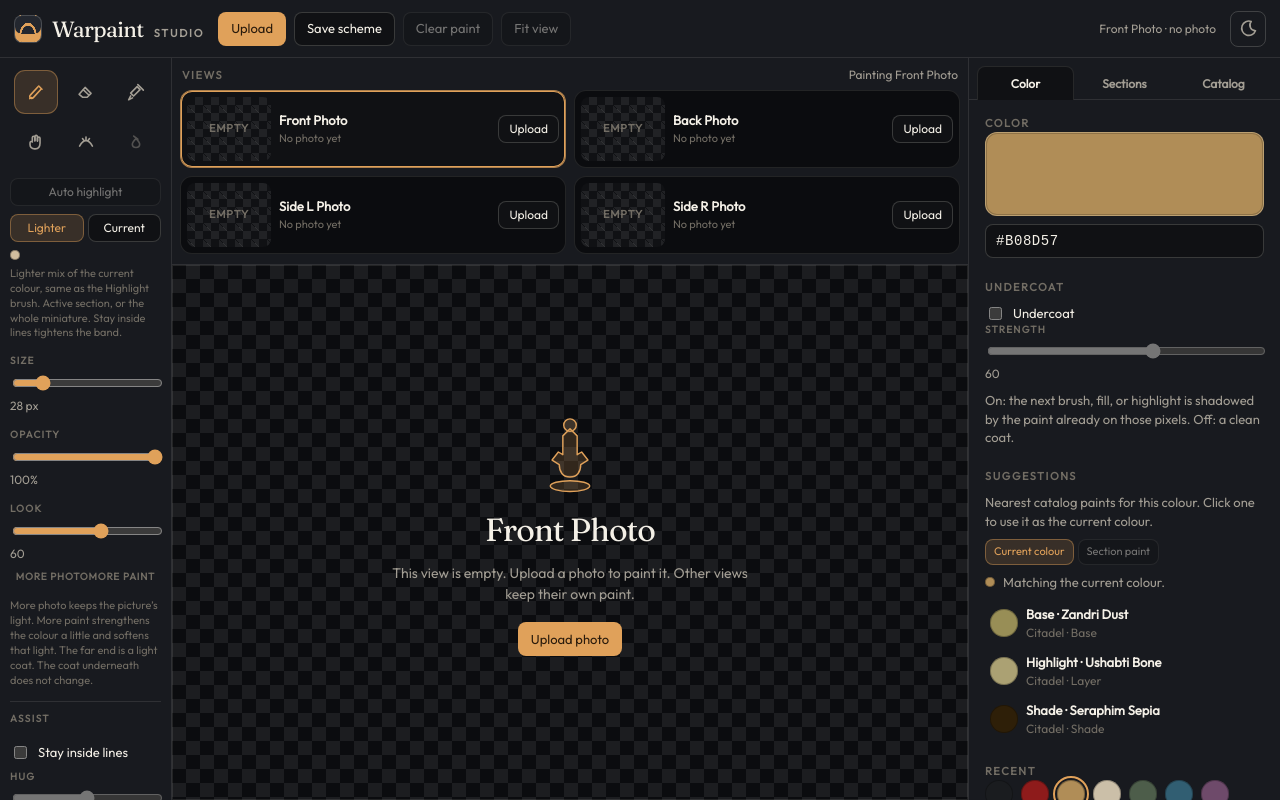
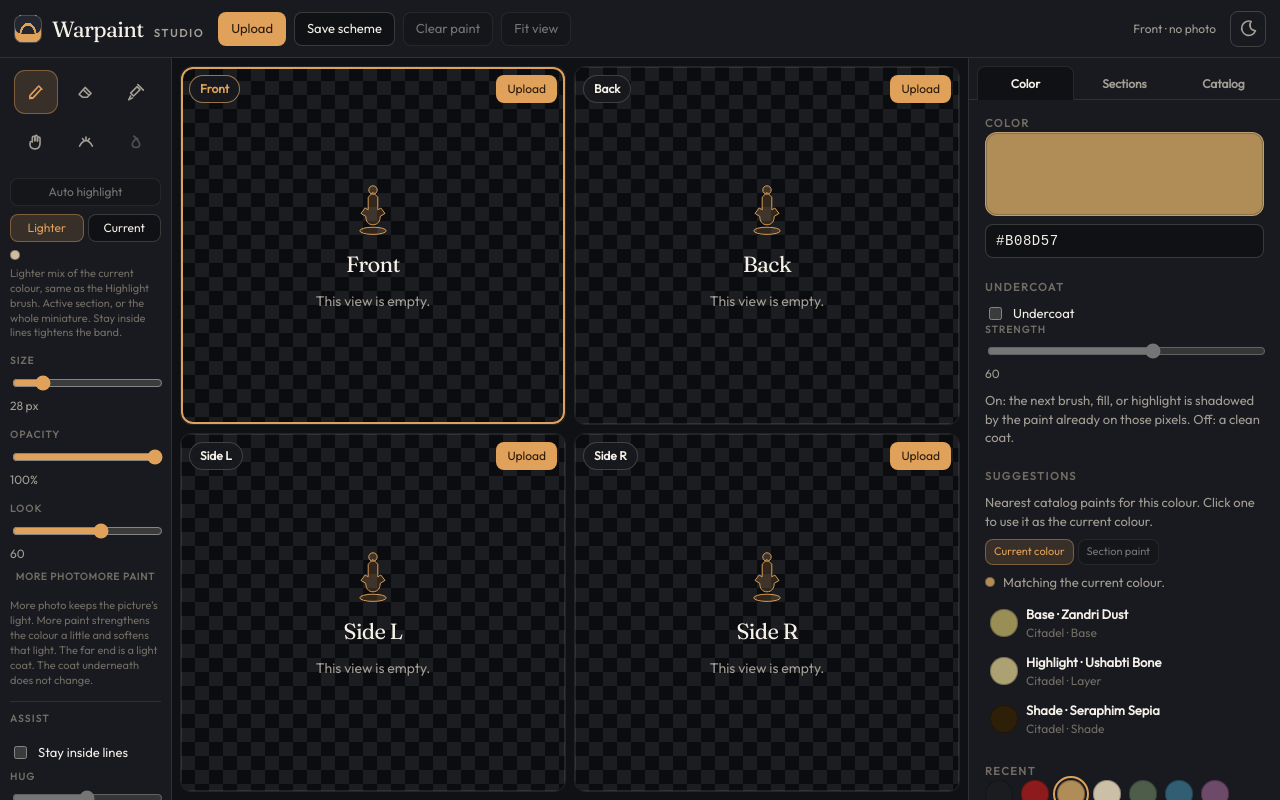
Before and after one commit to William-M-Cloutier/warpaint-studio, a React (Vite) app: page / in a window 1280 px wide. Built offline with nearby package versions, Linux system fonts and the light colour scheme.

Commit message:
Make the canvas a 2×2 of views and drop the thumbnail strip.
Click a cell to focus it. Zoom enlarges that view to fill the work area. Each cell keeps its own paint, sections, and ridge edits.

Co-authored-by: William Cloutier <William-M-Cloutier@users.noreply.github.com>

```diff
--- a/src/App.tsx
+++ b/src/App.tsx
@@ -6,7 +6,6 @@ import { Dialog } from './components/Dialog'
 import { SectionPanel } from './components/SectionPanel'
 import { TopBar } from './components/TopBar'
 import { ToolStrip } from './components/ToolStrip'
-import { ViewSlots } from './components/ViewSlots'
 import { useSchemes } from './hooks/useSchemes'
 import { useTheme } from './hooks/useTheme'
 import { backdropCssColor } from './lib/backdrop'
@@ -89,6 +88,7 @@ export function App() {
   const [palette, setPalette] = useState<SchemeColor[]>([])
   const [views, setViews] = useState(createViews)
   const [activeView, setActiveView] = useState<ViewSlotId>('front')
+  const [expanded, setExpanded] = useState(false)
   const [paintSerial, setPaintSerial] = useState(0)
   const [spaceHeld, setSpaceHeld] = useState(false)
   const [dragging, setDragging] = useState(false)
@@ -124,6 +124,8 @@ export function App() {
   const nameRef = useRef<HTMLInputElement>(null)
   const viewsRef = useRef(views)
   const activeViewRef = useRef(activeView)
+  const expandedRef = useRef(expanded)
+  const expandStamp = useRef(0)
   const loadTargetRef = useRef<ViewSlotId>('front')
   const dialogRef = useRef(dialog)
   const cutoutTimer = useRef(0)
@@ -131,6 +133,7 @@ export function App() {
   const stageBinders = useRef<Record<ViewSlotId, (handle: StageHandle | null) => void> | null>(null)
   viewsRef.current = views
   activeViewRef.current = activeView
+  expandedRef.current = expanded
   dialogRef.current = dialog
   backdropImageRef.current = backdropImage
   if (!stageBinders.current) {
@@ -207,6 +210,41 @@ export function App() {
     },
     [selectView],
   )
+
+  const expandView = useCallback(() => {
+    if (!viewsRef.current[activeViewRef.current].image) return
+    expandStamp.current = performance.now()
+    setExpanded(true)
+  }, [])
+
+  const collapseView = useCallback(() => setExpanded(false), [])
+
+  const onZoomGesture = useCallback((direction: 'in' | 'out') => {
+    if (!viewsRef.current[activeViewRef.current].image) return false
+    const now = performance.now()
+    if (!expandedRef.current && direction === 'in') {
+      expandStamp.current = now
+      setExpanded(true)
+      return true
+    }
+    if (expandedRef.current && now - expandStamp.current < 320) return true
+    if (expandedRef.current && direction === 'out' && (stageRef.current?.atFrame() ?? false)) {
+      setExpanded(false)
+      return true
+    }
+    return false
+  }, [])
+
+  useEffect(() => {
+    let inner = 0
+    const outer = requestAnimationFrame(() => {
+      inner = requestAnimationFrame(() => stageRef.current?.fit())
+    })
+    return () => {
+      cancelAnimationFrame(outer)
+      if (inner) cancelAnimationFrame(inner)
+    }
+  }, [expanded])
 
   const remember = useCallback((hex: string) => {
     const next = normalizeHex(hex)
@@ -623,17 +661,15 @@ export function App() {
           onClearBackdropImage={clearBackdropImage}
         />
         <div className="stage-column">
-          <ViewSlots active={activeView} views={views} onSelect={selectView} onUpload={openPicker} />
-          <div className="view-stack">
+          <div className={expanded ? 'view-grid is-expanded' : 'view-grid'}>
             {VIEW_SLOTS.map((slot) => {
               const record = views[slot.id]
               const active = slot.id === activeView
               return (
                 <div
                   key={slot.id}
-                  className={active ? 'view-host is-active' : 'view-host'}
-                  inert={!active ? true : undefined}
-                  aria-hidden={active ? undefined : true}
+                  className={active ? 'view-cell is-active' : 'view-cell'}
+                  data-view-slot={slot.id}
                 >
                   <CanvasStage
                     ref={stageBinders.current?.[slot.id]}
@@ -669,9 +705,40 @@ export function App() {
                       updateView(slot.id, (view) => withSections(view, list, sectionId))
                     }
                     onError={flash}
-                    onBrowse={() => openPicker(slot.id)}
                     onRidges={(ridges) => updateView(slot.id, (view) => withRidges(view, ridges))}
+                    onZoomGesture={active ? onZoomGesture : undefined}
                   />
+                  <div className="view-cell-bar">
+                    <span className="view-cell-name">{slot.label}</span>
+                    <span className="view-cell-actions">
+                      {active && record.image &&
+                        (expanded ? (
+                          <button type="button" className="btn" onClick={collapseView}>
+                            All views
+                          </button>
+                        ) : (
+                          <button type="button" className="btn" onClick={expandView}>
+                            Zoom
+                          </button>
+                        ))}
+                      <button
+                        type="button"
+                        className={record.image ? 'btn' : 'btn btn-primary'}
+                        aria-label={record.image ? `Replace ${slot.label}` : `Upload ${slot.label}`}
+                        onClick={() => openPicker(slot.id)}
+                      >
+                        {record.image ? 'Replace' : 'Upload'}
+                      </button>
+                    </span>
+                  </div>
+                  {!active && (
+                    <button
+                      type="button"
+                      className="view-cell-focus"
+                      aria-label={`Focus ${slot.label}`}
+                      onClick={() => selectView(slot.id)}
+                    />
+                  )}
                 </div>
               )
             })}
--- a/src/components/CanvasStage.tsx
+++ b/src/components/CanvasStage.tsx
@@ -33,6 +33,7 @@ export type StageHandle = {
   fillSection: () => void
   autoHighlight: (pigment: HighlightPigment) => 'ok' | 'empty' | 'blocked' | 'none'
   sampleActivePigment: () => string | null
+  atFrame: () => boolean
 }
 
 type CanvasStageProps = {
@@ -60,8 +61,8 @@ type CanvasStageProps = {
   onPhoto: (photo: PhotoState) => void
   onSections: (sections: SectionInfo[], activeId: string | null) => void
   onError: (message: string) => void
-  onBrowse: () => void
   onRidges: (active: boolean) => void
+  onZoomGesture?: (direction: 'in' | 'out') => boolean
 }
 
 export const CanvasStage = forwardRef<StageHandle, CanvasStageProps>(function CanvasStage(
@@ -90,8 +91,8 @@ export const CanvasStage = forwardRef<StageHandle, CanvasStageProps>(function Ca
     onPhoto,
     onSections,
     onError,
-    onBrowse,
     onRidges,
+    onZoomGesture,
   },
   ref,
 ) {
@@ -111,6 +112,7 @@ export const CanvasStage = forwardRef<StageHandle, CanvasStageProps>(function Ca
   const onSectionsRef = useRef(onSections)
   const onErrorRef = useRef(onError)
   const onRidgesRef = useRef(onRidges)
+  const onZoomGestureRef = useRef(onZoomGesture)
   onPickRef.current = onPickColor
   onStrokeRef.current = onStroke
   onHistoryRef.current = onHistory
@@ -118,6 +120,7 @@ export const CanvasStage = forwardRef<StageHandle, CanvasStageProps>(function Ca
   onSectionsRef.current = onSections
   onErrorRef.current = onError
   onRidgesRef.current = onRidges
+  onZoomGestureRef.current = onZoomGesture
 
   const configRef = useRef({
     tool,
@@ -164,6 +167,7 @@ export const CanvasStage = forwardRef<StageHandle, CanvasStageProps>(function Ca
       sections: (sections, activeId) => onSectionsRef.current(sections, activeId),
       ridges: (active) => onRidgesRef.current(active),
       error: (message) => onErrorRef.current(message),
+      zoomGesture: (direction) => onZoomGestureRef.current?.(direction) ?? false,
     })
     surfaceRef.current = surface
     surface.configure(configRef.current)
@@ -203,6 +207,7 @@ export const CanvasStage = forwardRef<StageHandle, CanvasStageProps>(function Ca
     fillSection: () => surfaceRef.current?.fillSection(),
     autoHighlight: (pigment: HighlightPigment) => surfaceRef.current?.autoHighlight(pigment) ?? 'none',
     sampleActivePigment: () => surfaceRef.current?.sampleActivePigment() ?? null,
+    atFrame: () => surfaceRef.current?.atFrame() ?? true,
   }))
 
   const zoomLabel = `${Math.round(view.z * 100)}%`
@@ -254,10 +259,7 @@ export const CanvasStage = forwardRef<StageHandle, CanvasStageProps>(function Ca
         <div className="empty">
           <MiniSilhouette />
           <h2>{slotLabel}</h2>
-          <p>This view is empty. Upload a photo to paint it. Other views keep their own paint.</p>
-          <button type="button" className="btn btn-primary" onClick={onBrowse}>
-            Upload photo
-          </button>
+          <p>This view is empty.</p>
         </div>
       )}
 
--- a/src/components/ViewSlots.tsx
+++ /dev/null
@@ -1,62 +0,0 @@
-import { VIEW_SLOTS, viewSlotById, type ViewRecord, type ViewSlotId } from '../lib/views'
-
-type ViewSlotsProps = {
-  active: ViewSlotId
-  views: Record<ViewSlotId, ViewRecord>
-  onSelect: (id: ViewSlotId) => void
-  onUpload: (id: ViewSlotId) => void
-}
-
-export function ViewSlots({ active, views, onSelect, onUpload }: ViewSlotsProps) {
-  const activeLabel = viewSlotById(active).label
-  return (
-    <div className="view-slots">
-      <div className="view-slots-head">
-        <h2>Views</h2>
-        <p>Painting {activeLabel}</p>
-      </div>
-      <div className="view-slot-grid" role="group" aria-label="Photo views">
-        {VIEW_SLOTS.map((slot) => {
-          const view = views[slot.id]
-          const selected = slot.id === active
-          return (
-            <div
-              key={slot.id}
-              className={selected ? 'view-slot is-active' : 'view-slot'}
-              data-view-slot={slot.id}
-              data-painted={view.history.hasPaint ? 'true' : 'false'}
-            >
-              <button
-                type="button"
-                className="view-slot-hit"
-                aria-pressed={selected}
-                onClick={() => onSelect(slot.id)}
-              >
-                <span className="view-slot-thumb">
-                  {view.image ? (
-                    <img src={view.image.url} alt="" />
-                  ) : (
-                    <span className="view-slot-placeholder">Empty</span>
-                  )}
-                </span>
-                <span className="view-slot-copy">
-                  <span className="view-slot-label">{slot.label}</span>
-                  <span className="view-slot-meta">{view.image ? view.image.name : 'No photo yet'}</span>
-                  {view.history.hasPaint && <span className="view-slot-badge">Painted</span>}
-                </span>
-              </button>
-              <button
-                type="button"
-                className="btn view-slot-upload"
-                aria-label={view.image ? `Replace ${slot.label}` : `Upload ${slot.label}`}
-                onClick={() => onUpload(slot.id)}
-              >
-                {view.image ? 'Replace' : 'Upload'}
-              </button>
-            </div>
-          )
-        })}
-      </div>
-    </div>
-  )
-}
--- a/src/index.css
+++ b/src/index.css
@@ -222,170 +222,119 @@ textarea { user-select: text; }
   overflow: hidden;
 }
 
-.view-slots {
-  flex: none;
-  display: flex;
-  flex-direction: column;
-  gap: 6px;
-  padding: 8px 8px 10px;
-  background: var(--bg-elev);
-  border-bottom: 1px solid var(--line);
-}
-
-.view-slots-head {
-  display: flex;
-  align-items: baseline;
-  justify-content: space-between;
-  gap: 8px;
-  padding: 0 2px;
-}
-
-.view-slots-head h2 {
-  margin: 0;
-  font-size: 11px;
-  font-weight: 600;
-  letter-spacing: 0.14em;
-  text-transform: uppercase;
-  color: var(--text-faint);
-}
-
-.view-slots-head p {
-  margin: 0;
-  font-size: 12px;
-  color: var(--text-muted);
-}
-
-.view-slot-grid {
+.view-grid {
+  flex: 1;
+  min-height: 0;
   display: grid;
   grid-template-columns: 1fr 1fr;
-  gap: 8px;
-}
-
-.view-slot {
-  display: flex;
-  align-items: center;
-  gap: 8px;
+  grid-template-rows: 1fr 1fr;
+  gap: 8px;
+  padding: 8px;
+  background: var(--bg);
+}
+
+.view-cell {
+  position: relative;
   min-width: 0;
-  padding: 6px;
+  min-height: 0;
+  display: flex;
   border-radius: 12px;
+  overflow: hidden;
+  background: var(--bg-sunken);
   border: 1px solid var(--line);
-  background: var(--bg-sunken);
-}
-
-.view-slot.is-active {
-  border-color: color-mix(in srgb, var(--accent) 72%, var(--line));
-  box-shadow: inset 0 0 0 1px var(--accent);
-  background: var(--bg);
-}
-
-.view-slot-hit {
-  flex: 1;
-  min-width: 0;
-  display: flex;
-  align-items: center;
-  gap: 8px;
-  padding: 0;
-  border: 0;
-  background: transparent;
-  color: inherit;
-  text-align: left;
-}
-
-.view-slot-hit:hover { background: transparent; }
-
-.view-slot-thumb {
-  flex: none;
-  width: 84px;
-  height: 64px;
-  border-radius: 8px;
-  overflow: hidden;
-  display: grid;
-  place-items: center;
-  background-color: var(--bg);
-  background-image:
-    linear-gradient(45deg, var(--checker) 25%, transparent 25%),
-    linear-gradient(-45deg, var(--checker) 25%, transparent 25%),
-    linear-gradient(45deg, transparent 75%, var(--checker) 75%),
-    linear-gradient(-45deg, transparent 75%, var(--checker) 75%);
-  background-size: 16px 16px;
-  background-position: 0 0, 0 8px, 8px -8px, -8px 0;
-}
-
-.view-slot-thumb img {
-  width: 100%;
-  height: 100%;
-  object-fit: contain;
-}
-
-.view-slot-placeholder {
-  font-size: 11px;
-  font-weight: 600;
-  letter-spacing: 0.08em;
-  text-transform: uppercase;
-  color: var(--text-faint);
-}
-
-.view-slot-copy {
-  display: flex;
-  flex-direction: column;
-  gap: 2px;
-  min-width: 0;
-}
-
-.view-slot-label {
-  font-size: 13px;
-  font-weight: 600;
-  color: var(--text);
-}
-
-.view-slot-meta {
-  overflow: hidden;
-  text-overflow: ellipsis;
-  white-space: nowrap;
-  font-size: 11px;
-  color: var(--text-faint);
-}
-
-.view-slot-badge {
-  font-size: 10px;
-  font-weight: 600;
-  letter-spacing: 0.06em;
-  text-transform: uppercase;
-  color: var(--accent);
-}
-
-.view-slot-upload {
-  flex: none;
-  height: 28px;
-  padding: 0 10px;
-  font-size: 12px;
-}
-
-.view-stack {
-  position: relative;
-  flex: 1;
-  min-height: 0;
-}
-
-.view-host {
+}
+
+.view-cell.is-active::after {
+  content: "";
   position: absolute;
   inset: 0;
-  display: flex;
-  visibility: hidden;
+  z-index: 5;
+  border: 2px solid var(--accent);
+  border-radius: inherit;
   pointer-events: none;
 }
 
-.view-host.is-active {
-  visibility: visible;
-  pointer-events: auto;
-  z-index: 1;
-}
-
-.view-host .viewport {
+.view-grid.is-expanded .view-cell.is-active {
+  grid-column: 1 / -1;
+  grid-row: 1 / -1;
+}
+
+.view-grid.is-expanded .view-cell:not(.is-active) {
+  display: none;
+}
+
+.view-cell .viewport {
   flex: 1 1 auto;
   width: 100%;
   height: 100%;
   min-height: 0;
+}
+
+.view-cell .empty {
+  padding: 12px;
+}
+
+.view-cell .empty h2 {
+  font-size: 22px;
+}
+
+.view-cell .empty-mark {
+  width: 48px;
+  height: 58px;
+}
+
+.view-cell .section-chip {
+  top: 46px;
+}
+
+.view-cell-bar {
+  position: absolute;
+  z-index: 6;
+  top: 8px;
+  left: 8px;
+  right: 8px;
+  display: flex;
+  align-items: center;
+  gap: 8px;
+  pointer-events: none;
+}
+
+.view-cell-name {
+  padding: 4px 10px;
+  border-radius: 999px;
+  border: 1px solid var(--line-strong);
+  background: color-mix(in srgb, var(--bg-elev) 90%, transparent);
+  color: var(--text);
+  font-size: 12px;
+  font-weight: 600;
+}
+
+.view-cell.is-active .view-cell-name {
+  border-color: color-mix(in srgb, var(--accent) 55%, var(--line-strong));
+  color: var(--accent);
+}
+
+.view-cell-actions {
+  display: flex;
+  gap: 6px;
+  margin-left: auto;
+  pointer-events: auto;
+}
+
+.view-cell-actions .btn {
+  height: 28px;
+  padding: 0 10px;
+  font-size: 12px;
+}
+
+.view-cell-focus {
+  position: absolute;
+  inset: 0;
+  z-index: 4;
+  border: 0;
+  padding: 0;
+  background: transparent;
+  cursor: pointer;
 }
 
 .toolstrip,
@@ -1521,10 +1470,6 @@ button.section-card:hover:not(:disabled),
     grid-template-rows: auto minmax(280px, 1fr) minmax(180px, 38vh);
   }
 
-  .view-slot-thumb {
-    width: 64px;
-    height: 48px;
-  }
 
   .toolstrip {
     flex-direction: row;
--- a/src/lib/views.ts
+++ b/src/lib/views.ts
@@ -2,10 +2,10 @@ import type { HistoryState, LoadedPhoto, PhotoState, SectionInfo } from '../type
 
 /** The four photos of one miniature. Front is the view a single upload uses. */
 export const VIEW_SLOTS = [
-  { id: 'front', label: 'Front Photo' },
-  { id: 'back', label: 'Back Photo' },
-  { id: 'side-l', label: 'Side L Photo' },
-  { id: 'side-r', label: 'Side R Photo' },
+  { id: 'front', label: 'Front' },
+  { id: 'back', label: 'Back' },
+  { id: 'side-l', label: 'Side L' },
+  { id: 'side-r', label: 'Side R' },
 ] as const
 
 export type ViewSlotId = (typeof VIEW_SLOTS)[number]['id']
```
Also changed, not shown: src/lib/paintSurface.ts (+12 -0 lines), 1 other file (tests, documents, lock files or other folders).
